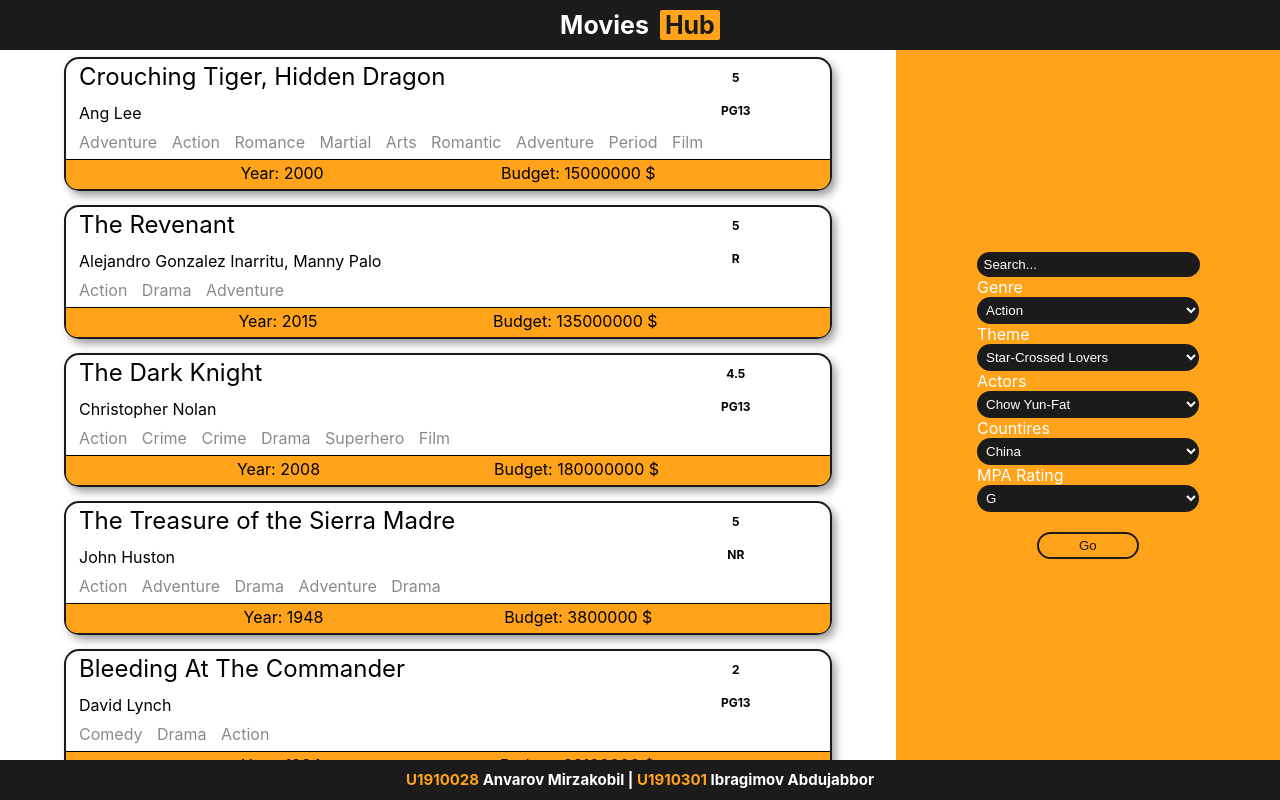
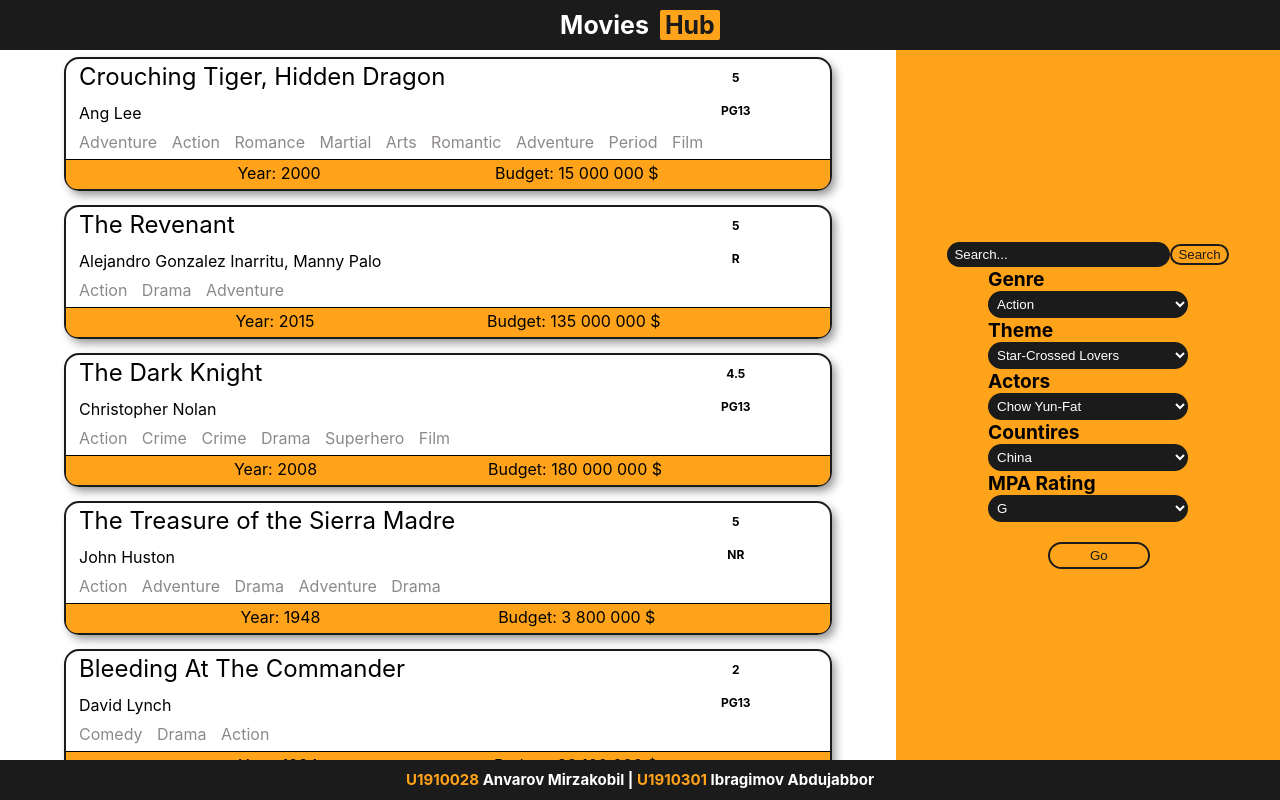
Before and after one commit to renewss/ds-movies, a React (Create React App) app: page / in a window 1280 px wide. Both pictures are taken after a click on the button "Find my movies". Built offline with nearby package versions, Linux system fonts and the light colour scheme.

Commit message:
style search page

```diff
--- a/src/App.js
+++ b/src/App.js
@@ -12,7 +12,7 @@ function App() {
     return (
         <Router>
             <div className="App">
-                <Header></Header>
+                <Header />
 
                 <main className="main">
                     <Switch>
@@ -25,7 +25,7 @@ function App() {
                     </Switch>
                 </main>
 
-                <Footer></Footer>
+                <Footer />
             </div>
         </Router>
     );
--- a/src/components/Card.jsx
+++ b/src/components/Card.jsx
@@ -1,6 +1,9 @@
 import React from 'react';
 
 export default function Card(props) {
+    function formatNumber(number) {
+        return number.toString().replace(/\B(?=(\d{3})+(?!\d))/g, ' ');
+    }
     return (
         <>
             <div className="cardbox">
@@ -14,7 +17,7 @@ export default function Card(props) {
 
                 <div className="card--footer">
                     <p className="card--text card--text-year">Year: {props.data.year}</p>
-                    <p className="card--text card--text-budget">Budget: {props.data.budget} $</p>
+                    <p className="card--text card--text-budget">Budget: {formatNumber(props.data.budget)} $</p>
                 </div>
             </div>
         </>
--- a/src/components/Select.jsx
+++ b/src/components/Select.jsx
@@ -3,7 +3,9 @@ import React from 'react';
 export default function Select(props) {
     return (
         <div className="selectBox">
-            <label htmlFor="select">{props.label}</label>
+            <label className="label" htmlFor="select">
+                {props.label}
+            </label>
             <select id="select" onChange={props.handleChange}>
                 {props.options.map((el) => {
                     return (
--- a/src/index.css
+++ b/src/index.css
@@ -58,7 +58,7 @@ h1 {
 .pref-sel {
     font-size: 30px;
     font-weight: 500;
-    width: 55%;
+    min-width: 660px;
     display: flex;
     align-items: center;
     justify-content: space-between;
@@ -67,10 +67,12 @@ h1 {
 .selectBox {
     display: flex;
     flex-direction: column;
+    width: 200px;
 }
 #select {
     padding: 5px;
     border-radius: 15px;
+    width: 200px;
     background-color: #1b1b1b;
     color: #fff;
     border: none;
@@ -87,7 +89,7 @@ h1 {
     margin-top: 3%;
     background-color: #1b1b1b;
     color: #fff;
-    padding: 0.7% 2%;
+    padding: 10px 50px;
     border: none;
     outline: none;
     border-radius: 1rem;
@@ -118,6 +120,7 @@ h1 {
     height: calc(100vh - 90px);
     display: flex;
     flex-direction: column;
+    align-items: center;
 }
 .search-container {
     display: flex;
@@ -144,20 +147,25 @@ h1 {
 ::placeholder {
     color: #fff;
 }
+.search-name-btn,
 .submit {
-    margin-left: 60px;
-    margin-top: 20px;
-    padding: 4px 40px;
     background-color: #ffa31a;
     border: 2px solid #1b1b1b;
     border-radius: 15px;
     color: #1b1b1b;
 }
+.submit {
+    margin-left: 60px;
+    margin-top: 20px;
+    padding: 4px 40px;
+}
+.search-name-btn:hover,
 .submit:hover {
     background-color: #1b1b1b;
     color: #fff;
     cursor: pointer;
 }
+.search-name-btn,
 .submit:focus {
     outline: none;
 }
@@ -190,6 +198,11 @@ h1 {
     /* overflow: hidden; */
 }
 
+.label {
+    color: black;
+    font-size: 1.2em;
+    font-weight: bolder;
+}
 .card--text {
     padding: 2px;
     margin: 1px;
@@ -212,3 +225,23 @@ h1 {
 .card--text-rating {
     padding: 10px;
 }
+
+/** Animation */
+.loader {
+    margin-top: 50px;
+    border: 16px solid #f3f3f3;
+    border-radius: 50%;
+    border-top: 16px solid #ffa31a;
+    width: 120px;
+    height: 120px;
+    animation: spin 1s linear infinite;
+}
+
+@keyframes spin {
+    0% {
+        transform: rotate(0deg);
+    }
+    100% {
+        transform: rotate(360deg);
+    }
+}
--- a/src/pages/Search.js
+++ b/src/pages/Search.js
@@ -9,10 +9,13 @@ import actors from '../controller/data/actors';
 import countries from '../controller/data/countries';
 import ratings from '../controller/data/ratings';
 import Card from '../components/Card';
+import rand from '../utils/rand';
 
 export default function Search(props) {
+    const [name, setName] = useState('');
     const [state, setState] = useState(new Movie());
     const [result, setResult] = useState([]);
+    const [loading, setLoading] = useState(false);
 
     useEffect(() => {
         if (props.selected) {
@@ -27,17 +30,25 @@ export default function Search(props) {
             setState({ ...state, [field]: change });
         };
     }
+    function handleSearch() {}
+    function handleSubmit() {
+        setLoading(true);
+        const list = movieGraph.getSimilar(state);
+        setTimeout(() => {
+            setResult(list);
+            setLoading(false);
+        }, rand(400, 100));
+    }
 
     return (
         <>
             <div className="searchbody">
                 <div className="result">
-                    {result.map((el) => (
-                        <Card data={el} key={el.name} />
-                    ))}
+                    {loading ? <div class="loader"></div> : result.map((el) => <Card data={el} key={el.name} />)}
                 </div>
+
                 <div className="search-container">
-                    <form action="#">
+                    <div>
                         <input
                             autoComplete="off"
                             className="searcharea"
@@ -45,14 +56,17 @@ export default function Search(props) {
                             placeholder="Search..."
                             name="search"
                         ></input>
-                    </form>
+                        <button type="submit" className="search-name-btn" onClick={handleSubmit}>
+                            Search
+                        </button>
+                    </div>
                     <div className="search-sel">
                         <Select label="Genre" id="genre " options={genres} handleChange={handleInputChange('genre')} />
                         <Select label="Theme" options={themes} handleChange={handleInputChange('theme')} />
                         <Select label="Actors" options={actors} handleChange={handleInputChange('actors')} />
                         <Select label="Countires" options={countries} handleChange={handleInputChange('countries')} />
                         <Select label="MPA Rating" options={ratings} handleChange={handleInputChange('mpaa_rating')} />
-                        <button type="submit" className="submit">
+                        <button type="submit" className="submit" onClick={handleSubmit}>
                             Go
                         </button>
                     </div>
--- /dev/null
+++ b/src/utils/rand.js
@@ -0,0 +1,3 @@
+export default function rand(min, max) {
+    return Math.floor(Math.random() * (max - min) + min);
+}
```
